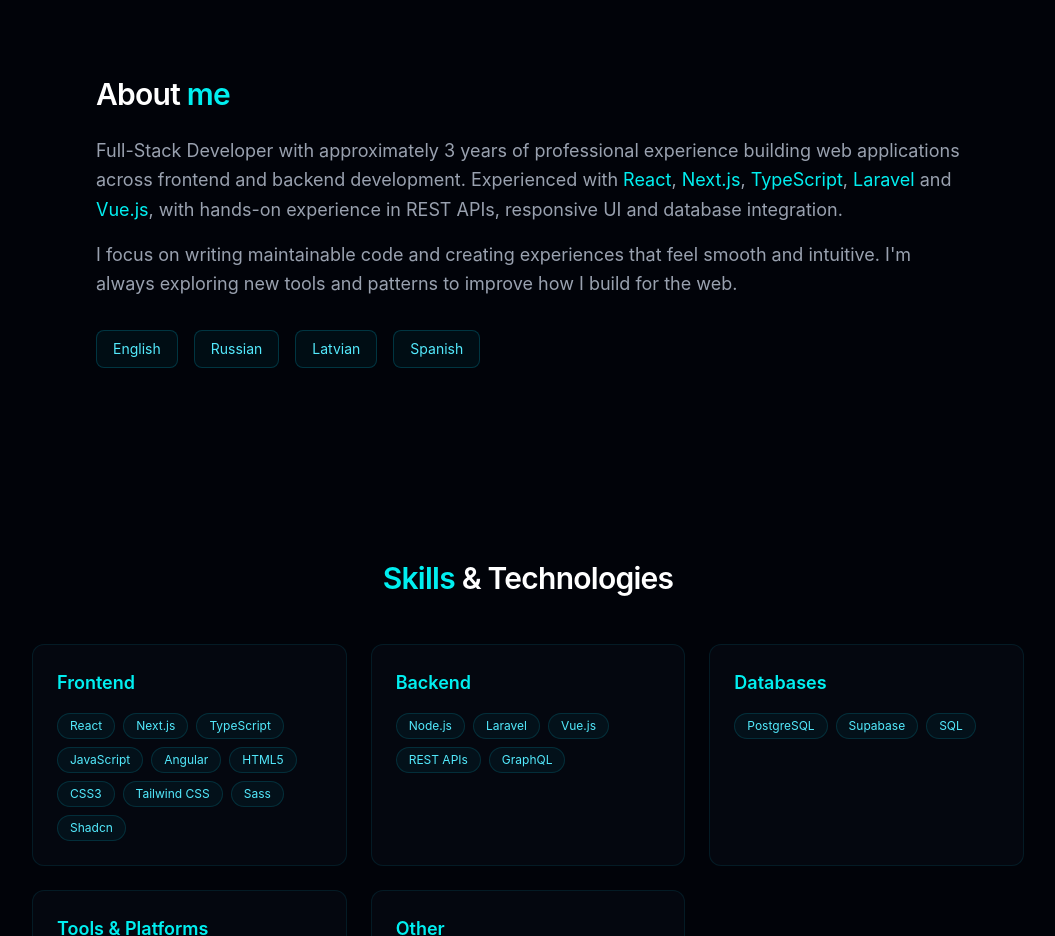
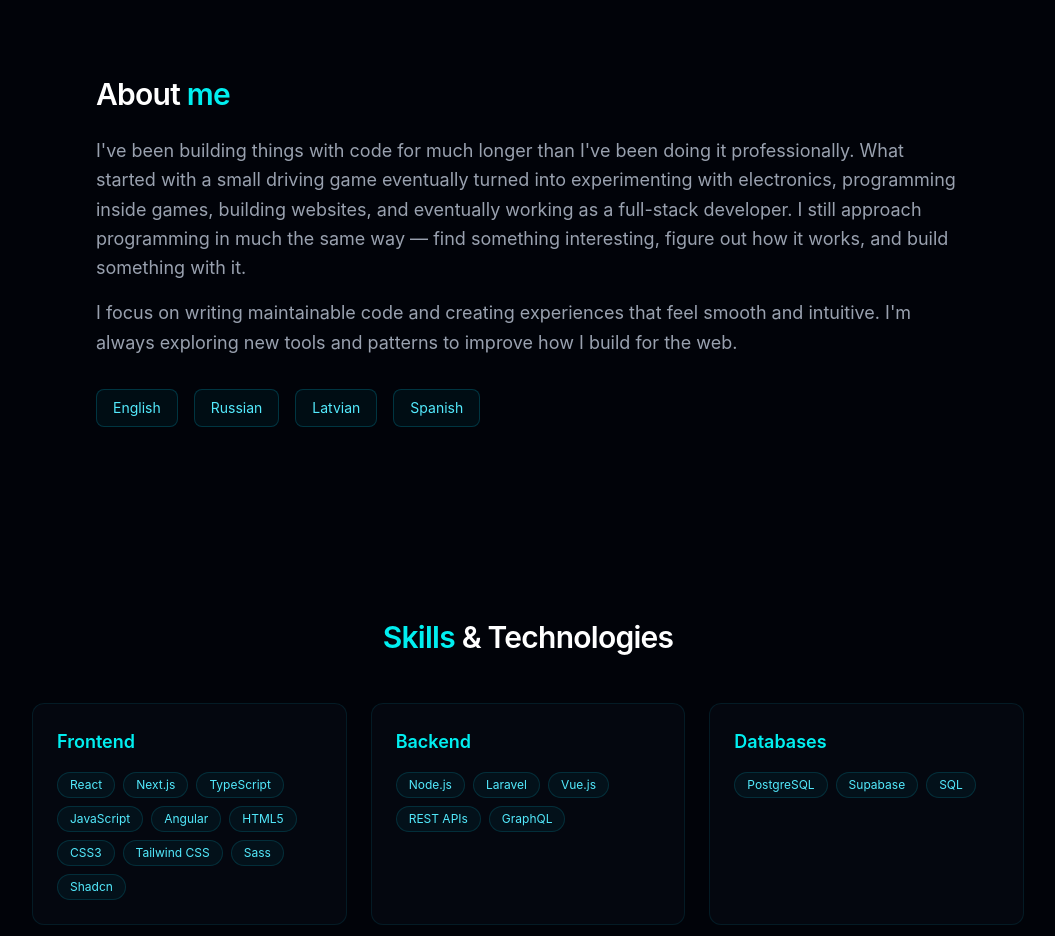
Before and after one commit to hydratypelvl/NextPort, a Next.js app: page / in a window 1280 px wide. Shown: the part 820-1756 px from the top of the page, without its empty margins (112-1167 px from the left). Built offline with nearby package versions, Linux system fonts and the light colour scheme.

Commit message:
feat: update about section with language badges

```diff
--- a/components/sections/about-section.tsx
+++ b/components/sections/about-section.tsx
@@ -10,14 +10,9 @@
 
                 <div className="mt-6 space-y-4 text-base leading-relaxed text-gray-400 sm:text-lg">
                     <p>
-                        Full-Stack Developer with approximately 3 years of professional experience
-                        building web applications across frontend and backend development. Experienced
-                        with <span className="text-primary">React</span>,{' '}
-                        <span className="text-primary">Next.js</span>,{' '}
-                        <span className="text-primary">TypeScript</span>,{' '}
-                        <span className="text-primary">Laravel</span> and{' '}
-                        <span className="text-primary">Vue.js</span>, with hands-on experience
-                        in REST APIs, responsive UI and database integration.
+                        I've been building things with code for much longer than I've been doing it professionally. What started with a small driving game eventually turned into experimenting with electronics, programming inside games, building websites, and eventually working as a full-stack developer.
+
+                        I still approach programming in much the same way — find something interesting, figure out how it works, and build something with it.
                     </p>
 
                     <p>
```
